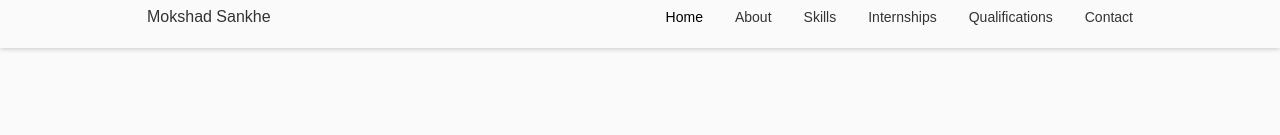
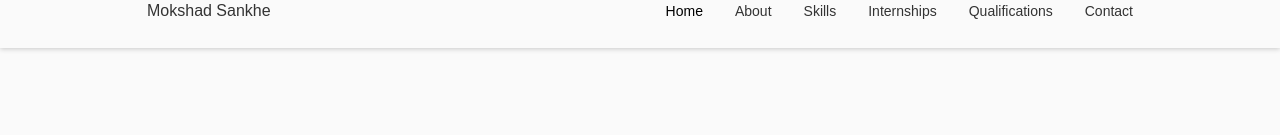
Before and after one commit to Mokshu3242/Portfolio, a React (Create React App) app: page / in a window 1280 px wide. Shown: the top 135 px of the page. Built offline with nearby package versions, Linux system fonts and the light colour scheme.

Commit message:
Update header.css

```diff
--- a/src/Components/header/header.css
+++ b/src/Components/header/header.css
@@ -9,7 +9,7 @@
 }
 
 .nav {
-  margin-top: 0.5rem;
+  margin-top: 0.1rem;
   height: calc(var(--header-height)+ 1.5rem);
   display: flex;
   justify-content: space-between;
```
